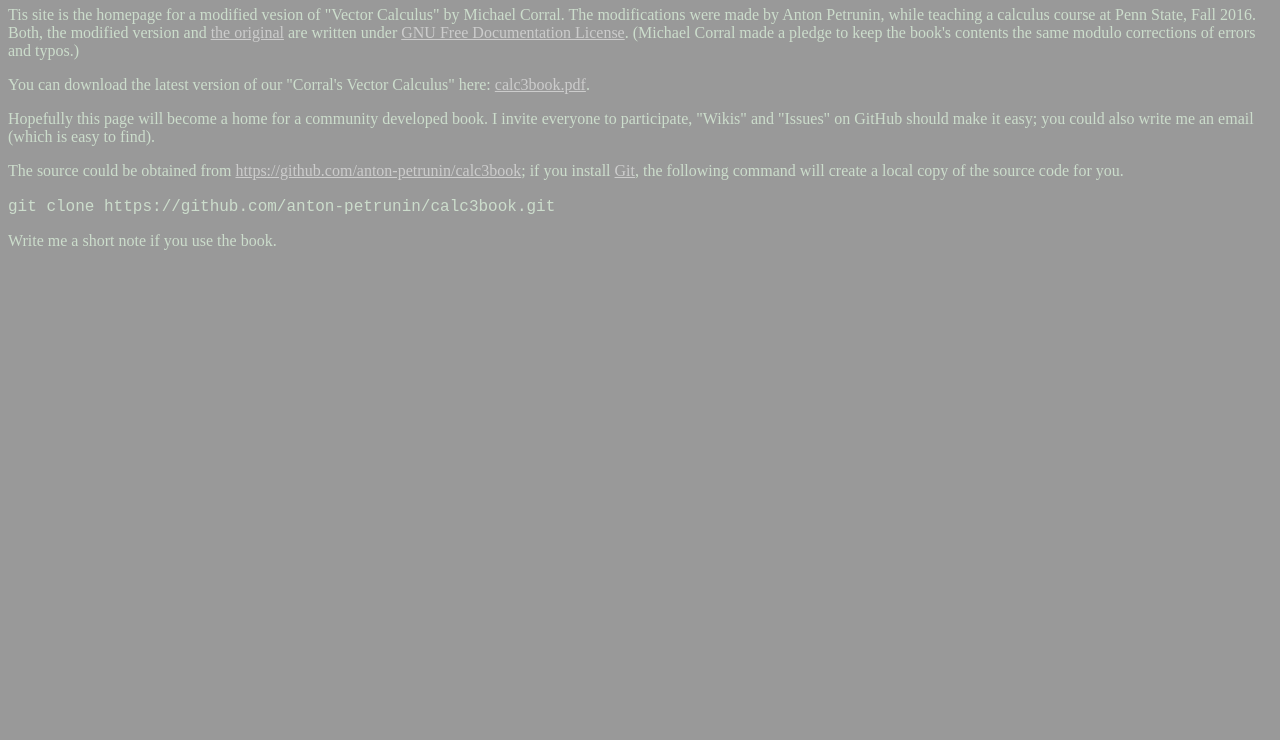
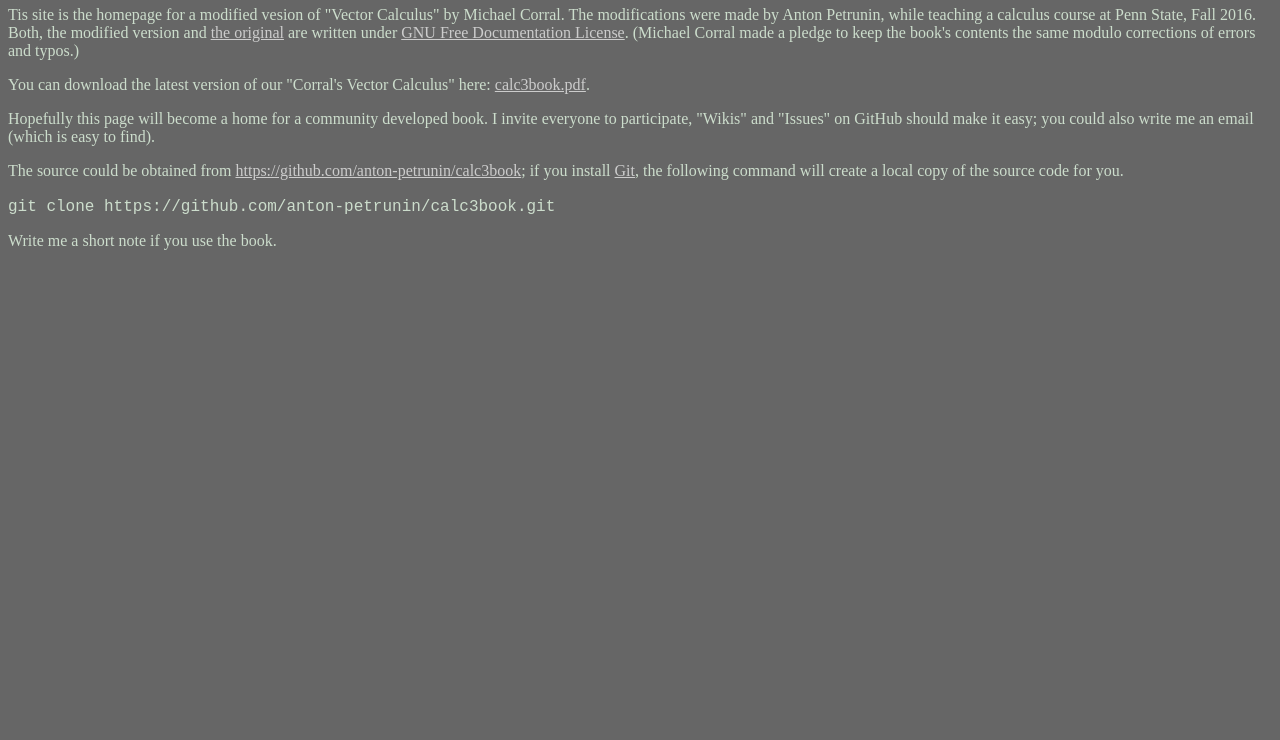
Before and after one commit to anton-petrunin/calc3book, a plain HTML site: page index.html in a window 1280 px wide. Shown: the part 60-800 px from the top of the page. Drawn offline with Linux system fonts and the light colour scheme.

Commit message:
bgcolor="#999999"

```diff
--- a/index.html
+++ b/index.html
@@ -2,7 +2,7 @@
 <title>Corral's Vector Calculus</title>
 <meta http-equiv="Content-Type" content="text/html; charset=UTF-8">
 </head>
-<body link="#CCCCCC" text="#CCDDCC" bgcolor="#999999">
+<body BGCOLOR="#666666" TEXT="#CCDDCC" LINK="#CCCCCC">
 
 <h1>Corral's Vector Calculus</h1>
 
```
